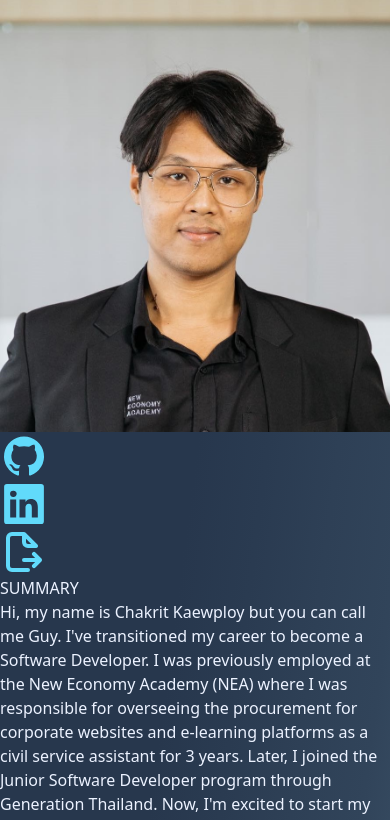
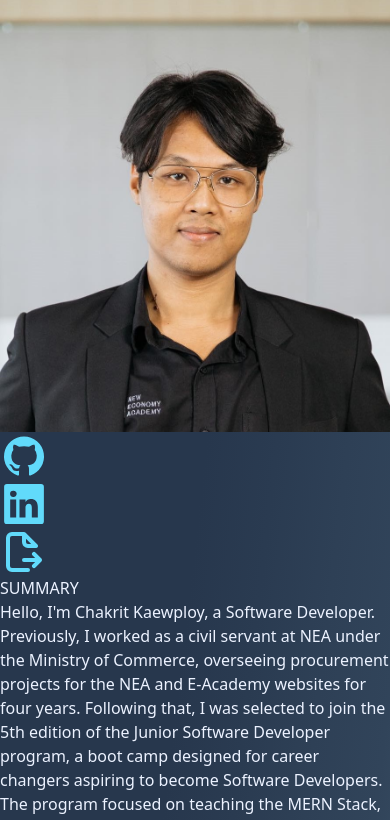
Before and after one commit to chakritkp/portfoliochakritkaewploy, a React (Vite) app: page / in a window 390 px wide. Shown: the part 218-1038 px from the top of the page. Built offline with nearby package versions, Linux system fonts and the light colour scheme.

Commit message:
add skill java and edit summary

```diff
--- a/src/component/Hero.jsx
+++ b/src/component/Hero.jsx
@@ -19,15 +19,10 @@ const Hero = () => {
         <div>
           <article className="m-auto min-w-[300px] max-w-[500px] flex flex-col lg:items-start">
             <h2 className="text-center text-3xl font-bold mb-3">SUMMARY</h2>
-            <p className="text-base font-medium text-justify">
-              Hi, my name is Chakrit Kaewploy but you can call me Guy. I've
-              transitioned my career to become a Software Developer. I was
-              previously employed at the New Economy Academy (NEA) where I was
-              responsible for overseeing the procurement for corporate websites
-              and e-learning platforms as a civil service assistant for 3 years.
-              Later, I joined the Junior Software Developer program through
-              Generation Thailand. Now, I'm excited to start my career as a
-              software developer!
+            <p className="px-5 text-base font-medium text-justify overflow-auto h-[180px] lg:px-0 lg:overflow-hidden lg:h-full">
+            Hello, I'm Chakrit Kaewploy, a Software Developer. Previously, I worked as a civil servant at NEA under the Ministry of Commerce, overseeing procurement projects for the NEA and E-Academy websites for four years. Following that, I was selected to join the 5th edition of the Junior Software Developer program, a boot camp designed for career changers aspiring to become Software Developers. The program focused on teaching the MERN Stack, and participants were required to complete a project before graduating.
+            <br/>
+            In my project, I was responsible for the User system, developing features for Login, Register, and Update functionalities on both the Frontend and Backend. Currently, I am actively seeking opportunities in Frontend Development and Fullstack Development. In the future, I plan to further enhance my skills and pursue a career as a Mobile Developer.
             </p>
           </article>
         </div>
--- a/src/component/Skill.jsx
+++ b/src/component/Skill.jsx
@@ -6,6 +6,7 @@ import nodejs from "../assets/nodejs.png";
 import expressjs from "../assets/expressjs.png";
 import JavaScript from "../assets/javascript.png";
 import Tailwindcss from "../assets/Tailwindcss.png";
+import Java from "../assets/java.png";
 
 const Skill = () => {
   return (
@@ -18,7 +19,7 @@ const Skill = () => {
 
         <h2 className="text-xl font-bold mb-2">FRONTEND</h2>
 
-        <div className="flex gap-3 justify-center">
+        <div className="flex gap-3 flex-wrap justify-center">
           <div className="flex flex-col justify-center items-center">
             <UilHtml5Alt className="m-auto" size="4rem" color="#61DAFB" />
             <p className="text-base font-medium">HTML5</p>
@@ -41,7 +42,12 @@ const Skill = () => {
 
           <div className="flex flex-col justify-center items-center">
             <UilReact className="m-auto" size="4rem" color="#61DAFB" />
-            <p className="text-base font-medium">REACT</p>
+            <p className="text-base font-medium">REACT.JS</p>
+          </div>
+
+          <div className="flex flex-col justify-center items-center">
+             <img src={Java} alt="" className="w-[4rem]" />
+            <p className="text-base font-medium">JAVA</p>
           </div>
         </div>
         <h2 className="text-xl font-bold mb-2 pt-10">BACKEND</h2>
```
Also changed, not shown: src/assets/java.png (added).
